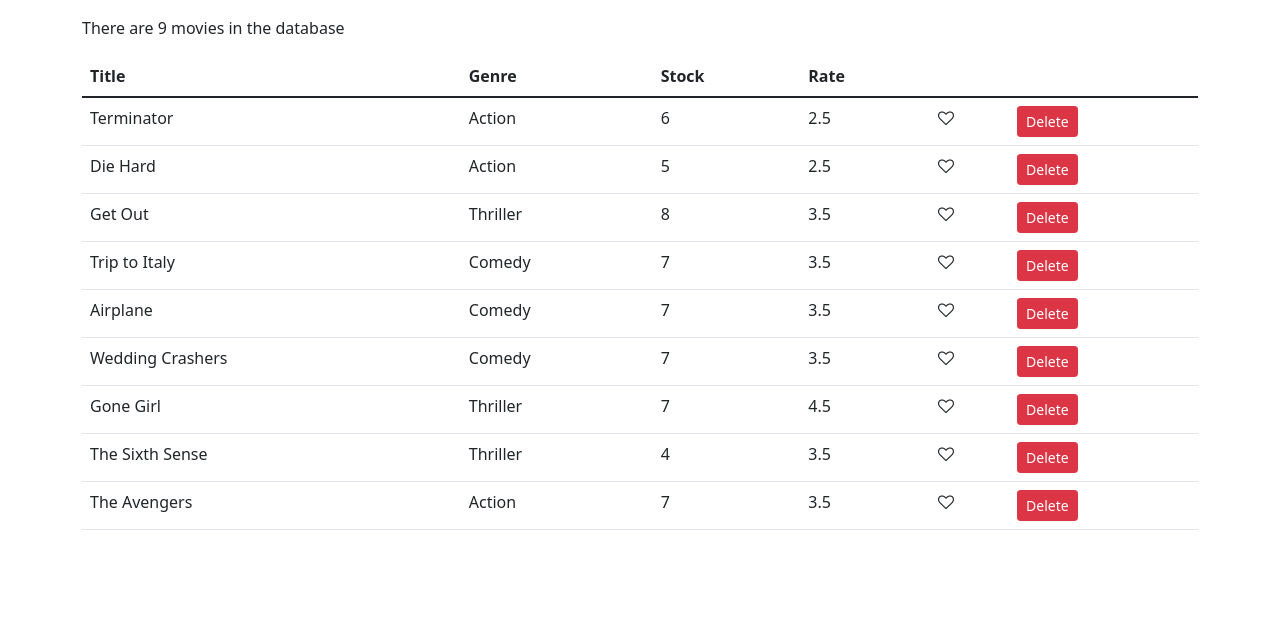
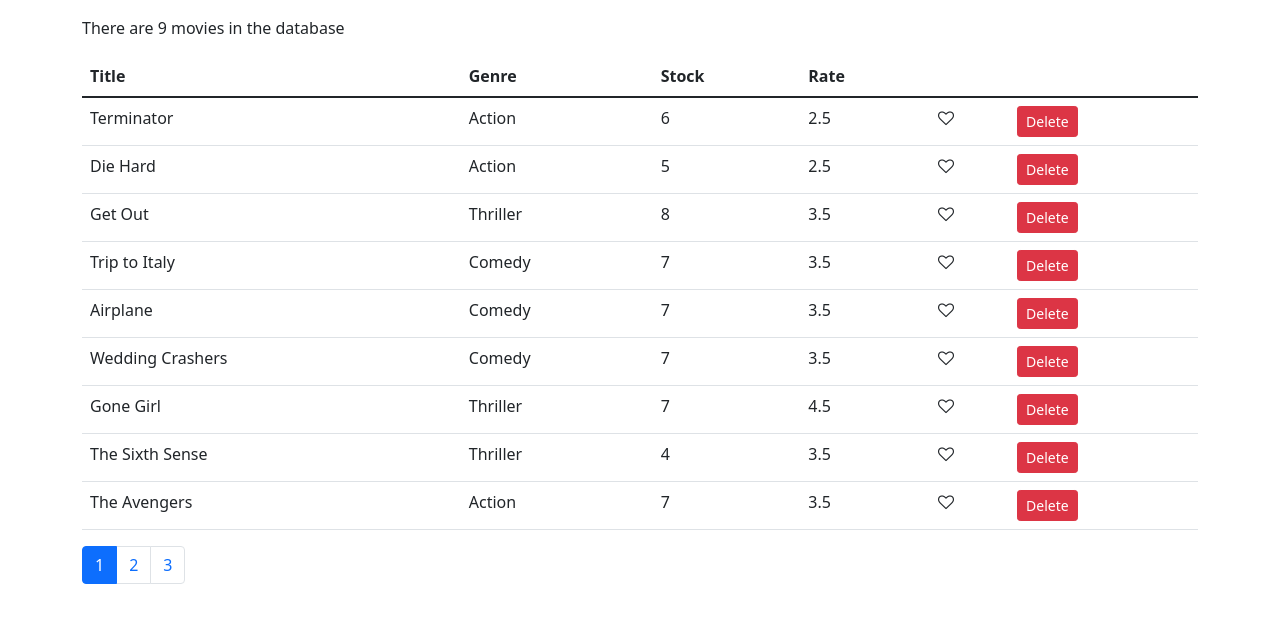
Before and after one commit to Ciph3r007/watch-me, a React (Create React App) app: page / in a window 1280 px wide. Shown: the top 622 px of the page. Built offline with nearby package versions, Linux system fonts and the light colour scheme.

Commit message:
Add pagination UI

```diff
--- a/package.json
+++ b/package.json
@@ -8,6 +8,7 @@
     "@testing-library/user-event": "^12.8.3",
     "bootstrap": "^5.1.1",
     "font-awesome": "^4.7.0",
+    "lodash": "^4.17.21",
     "react": "^17.0.2",
     "react-dom": "^17.0.2",
     "react-scripts": "4.0.3",
--- /dev/null
+++ b/src/components/common/pagination.jsx
@@ -0,0 +1,28 @@
+import React, { useState } from "react";
+import _ from "lodash";
+
+const Pagination = ({ itemsCount, currentPage, pageSize, onPageChange }) => {
+  const pageCount = Math.ceil(itemsCount / pageSize);
+  const pages = _.range(1, pageCount + 1);
+
+  if (pageCount === 1) return null;
+
+  return (
+    <nav>
+      <ul className="pagination">
+        {pages.map((page) => (
+          <li
+            key={page}
+            className={page === currentPage ? "page-item active" : "page-item"}
+          >
+            <a onClick={() => onPageChange(page)} className="page-link">
+              {page}
+            </a>
+          </li>
+        ))}
+      </ul>
+    </nav>
+  );
+};
+
+export default Pagination;
--- a/src/components/movies.jsx
+++ b/src/components/movies.jsx
@@ -1,9 +1,12 @@
 import React, { useState } from "react";
 import { getMovies } from "../services/fakeMovieService";
 import Like from "./common/like";
+import Pagination from "./common/pagination";
 
 function Movies() {
   const [movies, setMovies] = useState(getMovies());
+  const [pageSize, setPageSize] = useState(4);
+  const [currentPage, setCurrentPage] = useState(1);
 
   const handleLike = (movie) => {
     const index = movies.indexOf(movie);
@@ -14,6 +17,10 @@ function Movies() {
   const handleDelete = (movie) => {
     const filtered = movies.filter((m) => m._id !== movie._id);
     setMovies(filtered);
+  };
+
+  const handlePageChange = (page) => {
+    setCurrentPage(page);
   };
 
   if (movies.length === 0) return <p>No movies in the database</p>;
@@ -54,6 +61,12 @@ function Movies() {
           ))}
         </tbody>
       </table>
+      <Pagination
+        itemsCount={movies.length}
+        pageSize={pageSize}
+        currentPage={currentPage}
+        onPageChange={handlePageChange}
+      />
     </>
   );
 }
```
